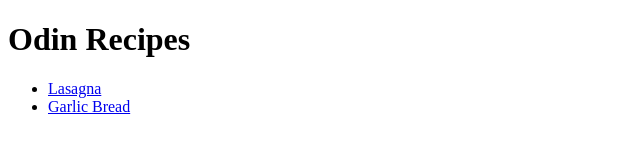
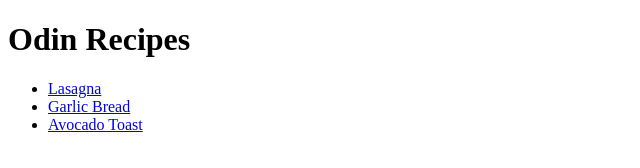
Before and after one commit to Gokeybear/odin-recipes, a plain HTML site: page index.html in a window 1280 px wide. Shown: the whole page, without its empty margins (0-640 px from the left). Drawn offline with Linux system fonts and the light colour scheme.

Commit message:
Add recipe links

```diff
--- a/index.html
+++ b/index.html
@@ -9,5 +9,6 @@
         <ul>
         <li><a href="recipes/lasagna.html">Lasagna</a></li>
         <li><a href="recipes/garlicbread.html">Garlic Bread</a></li>
+        <li><a href="recipes/avocadotoast.html">Avocado Toast</a></li>
     </body>
 </html>
```
